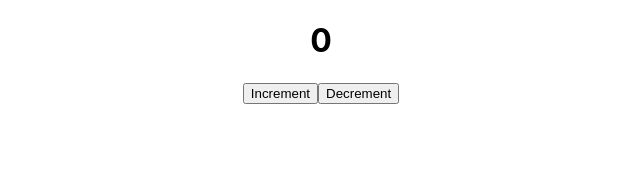
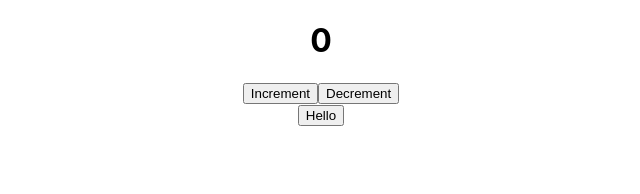
Before and after one commit to elubdynasty/myhooks, a React (Create React App) app: page / in a window 1280 px wide. Shown: the top 194 px of the page, without its empty margins (319-959 px from the left). Built offline with nearby package versions, Linux system fonts and the light colour scheme.

Commit message:
Added the Hello button

```diff
--- a/src/App.js
+++ b/src/App.js
@@ -1,5 +1,6 @@
 import { useEffect, useReducer } from 'react';
 
+import Darkthemedbutton from './buttons/darkthemedbutton'
 import './App.css';
 
 //global scope
@@ -43,6 +44,8 @@ const App = () => {
         Decrement
       </button>
 
+      <Darkthemedbutton />
+
     </div>
   );
 }
--- /dev/null
+++ b/src/buttons/darkthemedbutton.js
@@ -0,0 +1,9 @@
+import React from 'react'
+
+export default function Darkthemedbutton() {
+    return (
+        <div>
+            <button>Hello</button>
+        </div>
+    )
+}
```
Also changed, not shown: 1 other file (tests, documents, lock files or other folders).
